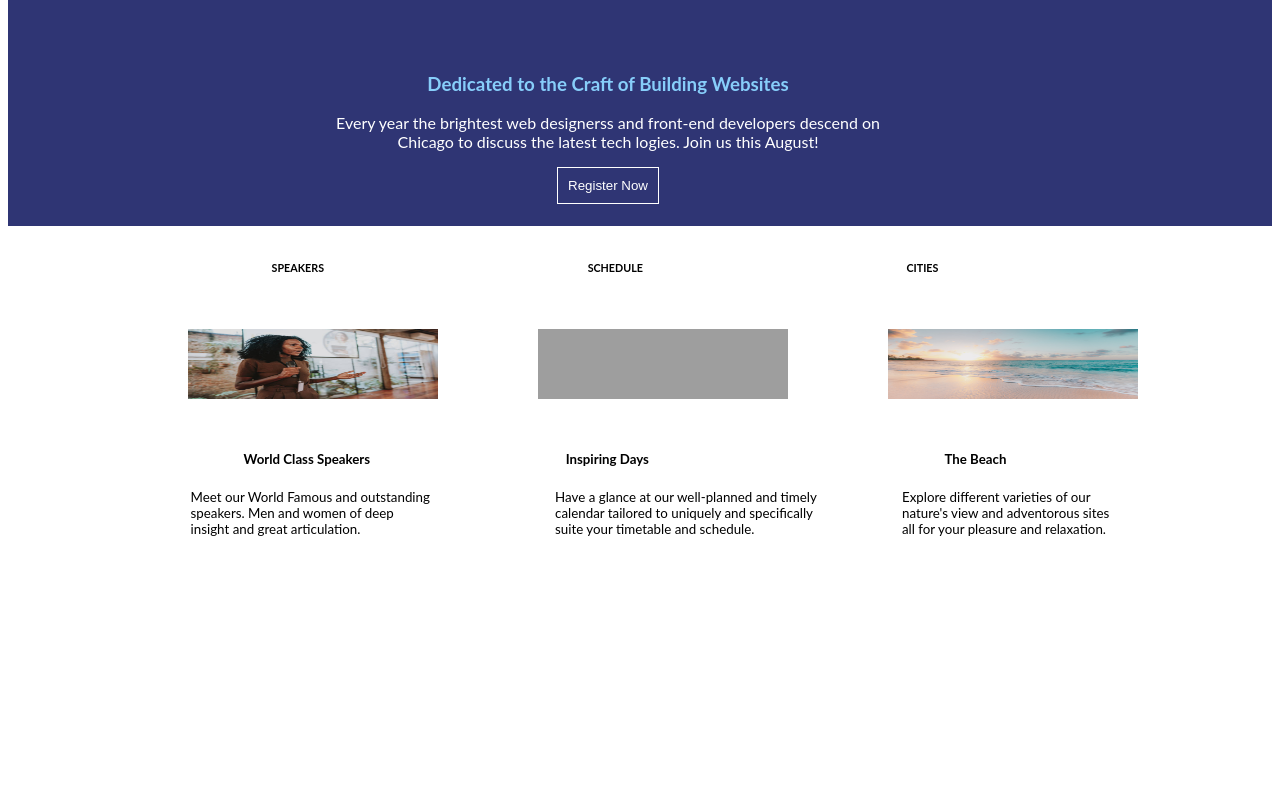
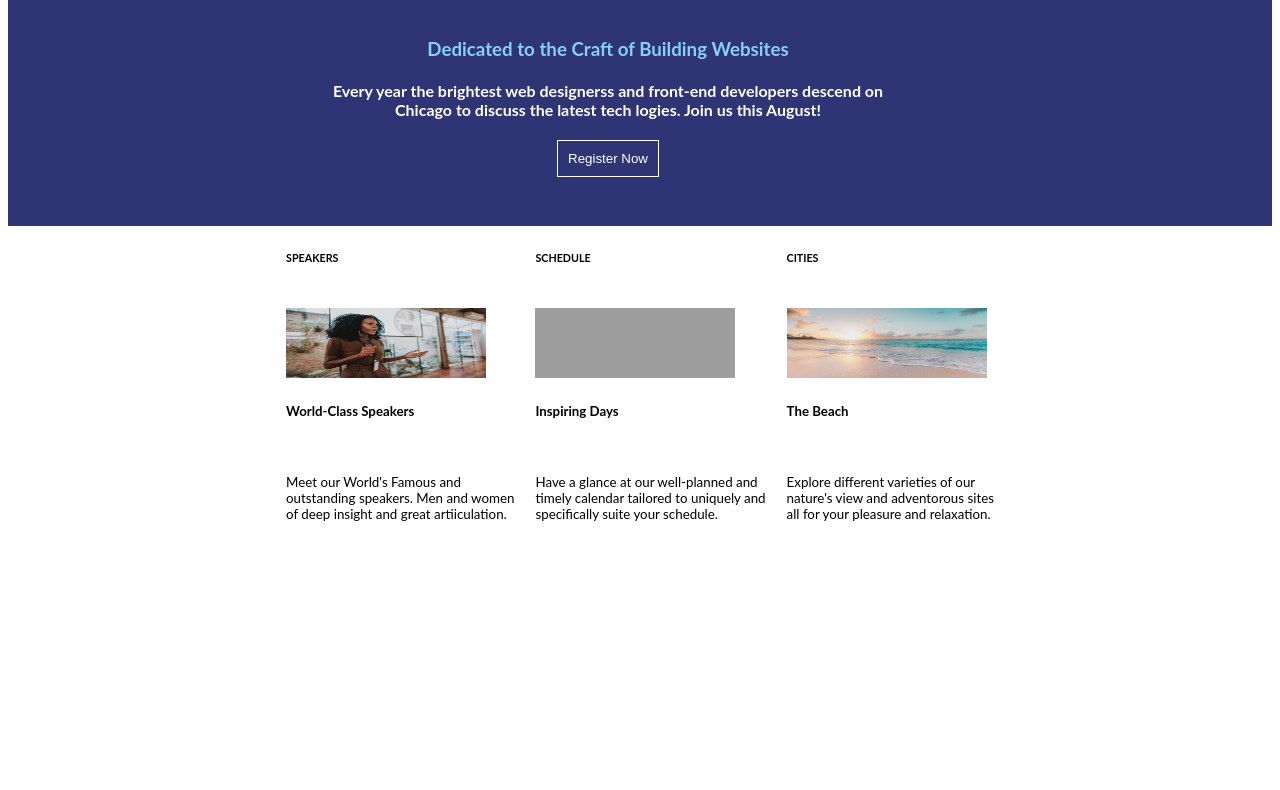
Before and after one commit to Dhebi305/mentors-first-project, a plain HTML site: page GROUP 3-PROJECT 1/index.html in a window 1280 px wide. Shown: the part 102-892 px from the top of the page. Before the commit the page ends 800 px from the top, so only its background shows below. Drawn offline with Linux system fonts and the light colour scheme; grey boxes are pictures that could not be loaded.

```diff
--- a/GROUP 3-PROJECT 1/Assets/Styles/index.css
+++ b/GROUP 3-PROJECT 1/Assets/Styles/index.css
@@ -11,11 +11,6 @@ header {
   padding-top: 0px;
   text-decoration: none;
 }
-h2 {
-  color: white;
-  padding-left: 150px;
-}
-
 .c {
   background-color: rgb(47, 53, 116);
   height: 320px;
@@ -32,6 +27,7 @@ nav {
   color: white;
 }
 a {
+  color: white;
   text-decoration: none;
 }
 
@@ -39,7 +35,7 @@ a {
   height: 50px;
   width: 600px;
   text-align: center;
-  padding-top: 50px;
+  padding-top: 0px;
   padding-left: 300px;
 }
 
@@ -47,16 +43,6 @@ a {
   padding-left: 100px;
 }
 
-h4 {
-  padding-left: 220px;
-  color: lightskyblue;
-}
-p {
-  color: white;
-}
-h3 {
-  color: lightskyblue;
-}
 button {
   padding-top: 10px;
   padding-bottom: 10px;
@@ -66,53 +52,49 @@ button {
   background-color: rgb(47, 53, 116);
   color: white;
 }
-#hi {
-  display: flex;
-  justify-content: space-evenly;
-  padding-top: 10px;
-  padding-right: 70px;
-}
-.unique {
-  display: flex;
-  gap: 100px;
-  padding-left: 180px;
-  padding-top: 30px;
-}
-#hello {
-  display: flex;
-  justify-content: space-evenly;
-  padding-top: 30px;
-  padding-right: 70px;
-  padding-left: 40px;
-}
-.nature {
-  font-size: smaller;
-  display: flex;
-  gap: 5px;
-  justify-content: space-evenly;
-  padding-right: 50px;
-}
-#u {
-  padding-left: 170px;
-  justify-content: center;
-  padding-right: 10px;
-}
-#w {
-  padding-right: 50px;
-  justify-content: center;
-  padding-left: 80px;
-}
-#v {
-  padding-right: 100px;
-}
-#beach {
-  padding-left: 100px;
-}
+
 a:hover {
   color: black;
   background-color: white;
   text-decoration: none;
   cursor: pointer;
-  width: 80px;
-  height: 20px;
+  width: 80%;
+  height: 30%;
 }
+section {
+  width: 100%;
+  display: flex;
+  flex-direction: row;
+  gap: 1px;
+  justify-content: center;
+}
+p {
+  font-size: smaller;
+  padding-bottom: 300px;
+}
+#v {
+  padding-left: 20px;
+}
+#t {
+  padding-right: 20px;
+}
+h5 {
+  padding-bottom: 0px;
+}
+h3 {
+  padding-bottom: 0px;
+  padding-top: 15px;
+  color: lightskyblue;
+}
+h2 {
+  padding-left: 150px;
+  color: white;
+}
+#hello {
+  padding-left: 220px;
+  padding-bottom: 0px;
+  color: lightskyblue;
+}
+h4 {
+  color: white;
+}
--- a/GROUP 3-PROJECT 1/index.html
+++ b/GROUP 3-PROJECT 1/index.html
@@ -1,73 +1,94 @@
 <!DOCTYPE html>
 <html lang="en">
   <head>
-    <meta charset="UTF-8">
-    <meta name="viewport" content="width=device-width, initial-scale=1.0">
-    <link rel="stylesheet" href="./assets/styles/index.css"/>
+    <meta charset="UTF-8" />
+    <meta name="viewport" content="width=device-width, initial-scale=1.0" />
+    <link rel="stylesheet" href="./assets/styles/index.css" />
     <title>Group 3</title>
   </head>
   <body>
     <div class="c">
       <header>
-            <h2>STYLES<br>
-                 CONFERENCE</h2>
+        <h2>
+          STYLES<br />
+          CONFERENCE
+        </h2>
 
         <div class="main">
-                <h4>August 24-26-Chicago, IL</h4>
+          <h4 id="hello">August 24-26-Chicago, IL</h4>
+
+          <!--This is my nav bar-->
           <nav>
             <a href="#">HOME</a>
             <a href="#">SPEAKERS</a>
             <a href="#">SCHEDULE</a>
-                    <a href="/GROUP 3-PROJECT 1/Pages/venue.html" target="_blank">VENUE</a>
-                    <a href="/GROUP 3-PROJECT 1/Pages/register.html"  target="_blank">REGISTER</a>
+            <a href="/GROUP 3-PROJECT 1/Pages/venue.html" target="_blank"
+              >VENUE</a
+            >
+            <a href="/GROUP 3-PROJECT 1/Pages/register.html" target="_blank"
+              >REGISTER</a
+            >
           </nav>
         </div>
       </header>
 
+
       <div class="container">
         <h3>Dedicated to the Craft of Building Websites</h3>
-            <p>Every year the brightest web designerss and front-end developers descend on
-                Chicago to discuss the latest tech logies. Join us this August!</p>
-            </p>
+        <h4>
+          Every year the brightest web designerss and front-end developers
+          descend on Chicago to discuss the latest tech logies. Join us this
+          August!
+        </h4>
         <button>Register Now</button>
       </div>
     </div>
 
-    <div>
-        <div id="hi">
+    <section>
+      <div id="t">
         <h6>SPEAKERS</h6>
+        <br />
+        <img
+          src="Assets/images/Speaker.jpg"
+          style="width: 200px; height: 70px"
+        />
+        <h5>World-Class Speakers</h5>
+        <br />
+        <p>
+          Meet our World's Famous and<br />
+          outstanding speakers. Men and women<br />
+          of deep insight and great artiiculation.
+        </p>
+      </div>
+      <div id="u">
         <h6>SCHEDULE</h6>
+        <br />
+        <img
+          src="Assets/images/marten-bjork-rH8O0FHFpfw-unsplash.jpg"
+          style="width: 200px; height: 70px"
+        />
+        <h5>Inspiring Days</h5>
+        <br />
+        <p>
+          Have a glance at our well-planned and <br />timely calendar tailored
+          to uniquely and <br />specifically suite your schedule.
+        </p>
+      </div>
+      <div id="v">
         <h6>CITIES</h6>
+        <br />
+        <img
+          src="Assets/images/sean-oulashin-KMn4VEeEPR8-unsplash.jpg"
+          style="width: 200px; height: 70px"
+        />
+        <h5>The Beach</h5>
+        <br />
+        <p>
+          Explore different varieties of our<br />
+          nature's view and adventorous sites<br />
+          all for your pleasure and relaxation.
+        </p>
       </div>
-        <div class="unique">
-            <img src="Assets/images/Speaker.jpg" style="width:250px;height:70px;">
-            <img src="Assets/images/marten-bjork-rH8O0FHFpfw-unsplash.jpg" style="width:250px;height:70px;">
-            <img src="Assets/images/sean-oulashin-KMn4VEeEPR8-unsplash.jpg" style="width:250px;height:70px;">
-        </div>
-        <div id="hello">
-            <h5>World Class Speakers</h5>
-            <h5>Inspiring Days</h5>
-            <h5 id="beach">The Beach</h5>
-        </div>
-    </div>
-
-    <div class="nature">
-       <div id="u">
-         Meet our World Famous and outstanding <br>
-         speakers. Men and women of deep <br>
-         insight and great articulation.
-        </div><br>
-        <div id="w">
-         Have a glance at our well-planned and timely<br>
-        calendar tailored to uniquely and specifically <br>
-        suite your timetable and schedule.
-        </div><br>
-        <div id="v">
-         Explore different varieties of our<br>
-         nature's view and adventorous sites<br>
-        all for your pleasure and relaxation.
-        </div>
-    </div>
-
+    </section>
   </body>
 </html>
```
Lines whose indentation alone changed are shown as unchanged.
